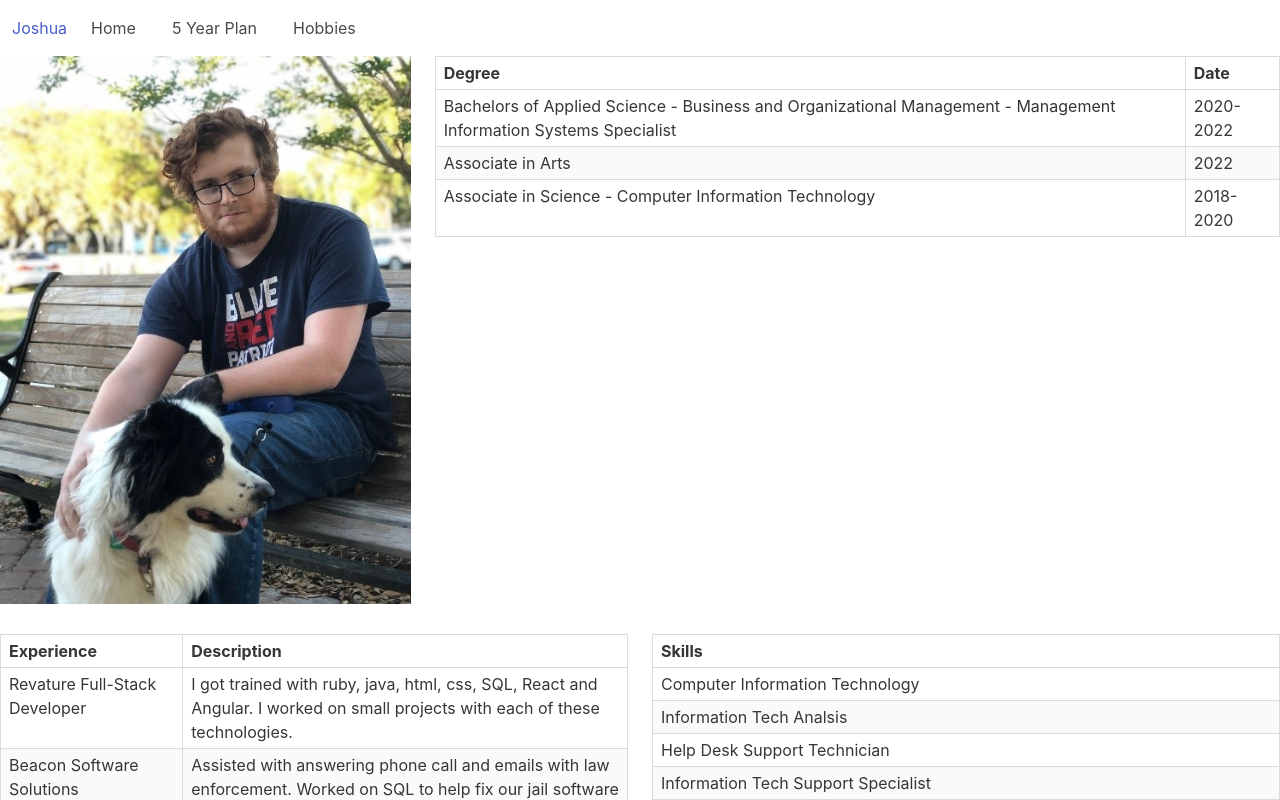
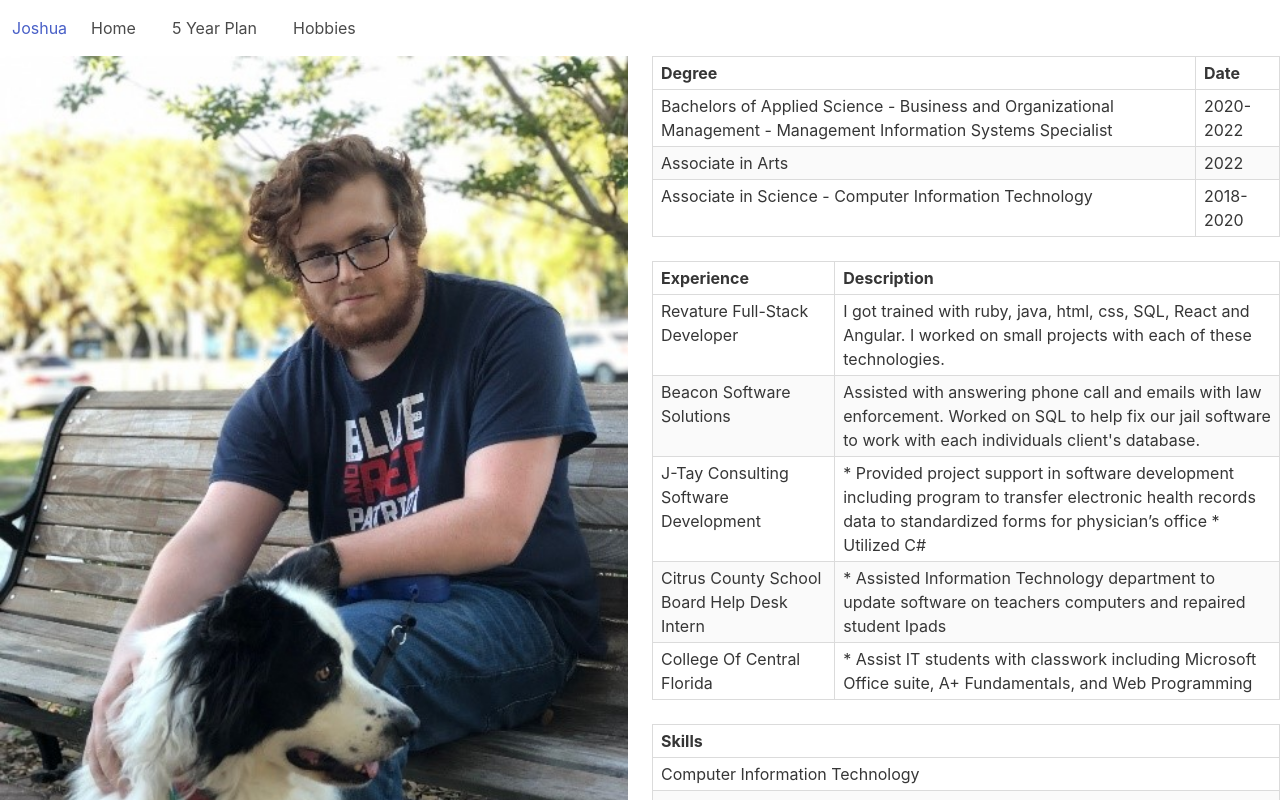
Before and after one commit to JoshTrono/previouswebsite, a React (Create React App) app: page / in a window 1280 px wide. Shown: the top 800 px of the page. Built offline with nearby package versions, Linux system fonts and the light colour scheme.

Commit message:
made it scrollable

```diff
--- a/package.json
+++ b/package.json
@@ -12,7 +12,7 @@
     "@types/react": "^18.2.6",
     "@types/react-dom": "^18.2.4",
     "bulma-start": "^0.0.5",
-    "gh-pages": "^5.0.0",
+    "gh-pages": "^6.0.0",
     "purgecss": "^5.0.0",
     "react": "^18.2.0",
     "react-dom": "^18.2.0",
--- a/src/components/Homepage.tsx
+++ b/src/components/Homepage.tsx
@@ -51,10 +51,15 @@ export default function Homepage() {
     return (
         <>
             <div className='columns'>
-                <div className='column is-4'>
-                    <img src={picture} alt="" />
+                <div className='column is-6 is-half-desktop'>
+                    <div className="is-3by1">
+                        <img id='picture' src={picture} alt="" style={{ objectFit: 'cover', width: '100%', height: '100%' }} />
                     </div>
-                <div className='column is-8'>
+                </div>
+                <div className='column is-6 is-half-desktop'>
+                    <div style={{ height: '800px', overflow: 'scroll' }}>
+                        <div className="columns">
+                            <div className="column">
                                 <table className="table is-bordered is-striped is-narrow is-hoverable is-fullwidth">
                                     <thead>
                                         <tr>
@@ -74,7 +79,7 @@ export default function Homepage() {
                             </div>
                         </div>
                         <div className="columns">
-                <div className="column is-half">
+                            <div className="column">
                                 <table className="table is-bordered is-striped is-narrow is-hoverable is-fullwidth">
                                     <thead>
                                         <tr>
@@ -92,7 +97,9 @@ export default function Homepage() {
                                     </tbody>
                                 </table>
                             </div>
-                <div className="column is-half">
+                        </div>
+                        <div className="columns">
+                            <div className="column">
                                 <table className="table is-bordered is-striped is-narrow is-hoverable is-fullwidth">
                                     <thead>
                                         <tr>
@@ -109,6 +116,9 @@ export default function Homepage() {
                                 </table>
                             </div>
                         </div>
+                    </div>
+                </div>
+            </div>
         </>
     )
 }
```
Also changed, not shown: 1 other file (tests, documents, lock files or other folders). Lines whose indentation alone changed are shown as unchanged.
